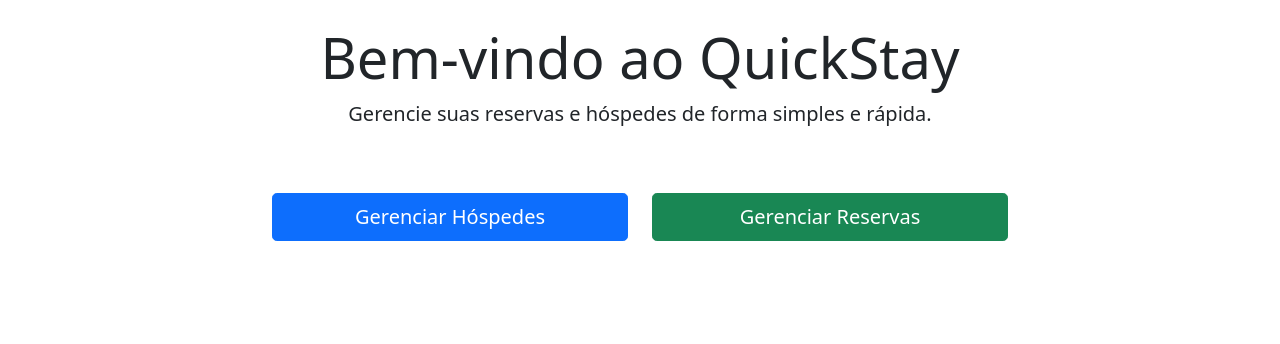
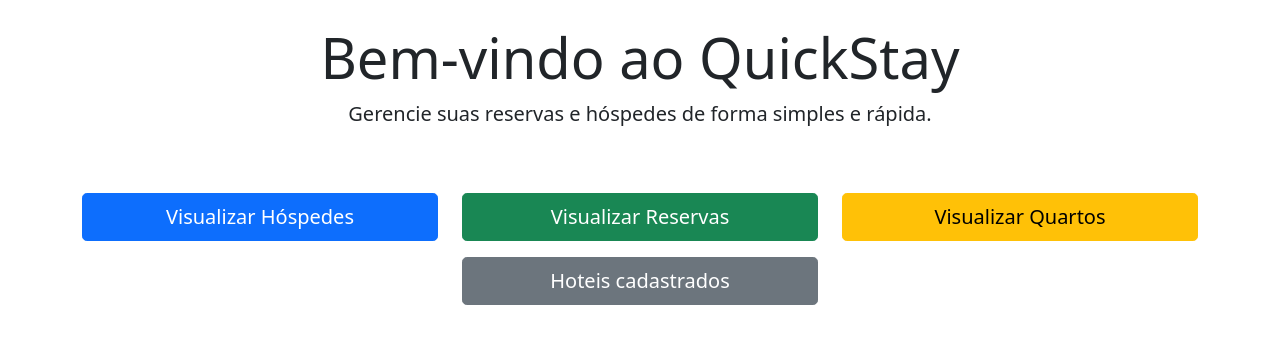
Before and after one commit to Lauralbertino/QuickStay, a Django app: page / in a window 1280 px wide. Shown: the part 56-400 px from the top of the page. Run offline with Django 5.2, Linux system fonts and the light colour scheme.

Commit message:
criar instituicoes

```diff
--- a/quickstay/hotel/templates/home.html
+++ b/quickstay/hotel/templates/home.html
@@ -11,10 +11,16 @@
 
     <div class="row justify-content-center mt-5">
         <div class="col-md-4 mb-3">
-            <a href="{% url 'listar_hospedes' %}" class="btn btn-primary btn-lg w-100">Gerenciar Hóspedes</a>
+            <a href="{% url 'listar_hospedes' %}" class="btn btn-primary btn-lg w-100">Visualizar Hóspedes</a>
         </div>
         <div class="col-md-4 mb-3">
-            <a href="{% url 'listar_reservas' %}" class="btn btn-success btn-lg w-100">Gerenciar Reservas</a>
+            <a href="{% url 'listar_reservas' %}" class="btn btn-success btn-lg w-100">Visualizar Reservas</a>
+        </div>
+        <div class="col-md-4 mb-3">
+            <a href="{% url 'listar_quartos' %}" class="btn btn-warning btn-lg w-100">Visualizar Quartos</a>
+        </div>
+        <div class="col-md-4 mb-3">
+            <a href="{% url 'listar_instituicoes' %}" class="btn btn-secondary btn-lg w-100">Hoteis cadastrados</a>
         </div>
     </div>
 </div>
--- a/quickstay/hotel/templates/listar_reservas.html
+++ b/quickstay/hotel/templates/listar_reservas.html
@@ -31,4 +31,8 @@
         {% endfor %}
     </tbody>
 </table>
+<!-- Botão para voltar para a home -->
+<div class="text-center mt-4">
+    <a href="{% url 'home' %}" class="btn btn-primary">Voltar para tela inicial</a>
+</div>
 {% endblock %}
--- a/quickstay/hotel/urls.py
+++ b/quickstay/hotel/urls.py
@@ -9,4 +9,6 @@ urlpatterns = [
     path('hospedes/deletar/<int:id>/', views.deletar_hospede, name='deletar_hospede'),
     path("reservas/", views.listar_reservas, name="listar_reservas"),
     path("reservas/novo/", views.criar_reserva, name="criar_reserva"),
+    path("quartos/", views.listar_quartos, name="listar_quartos"),
+    path('instituicoes/', views.listar_instituicoes, name='listar_instituicoes'),
 ]
--- a/quickstay/hotel/views.py
+++ b/quickstay/hotel/views.py
@@ -1,5 +1,5 @@
 from django.shortcuts import render, redirect
-from .models import Hospede, Quarto, Reserva
+from .models import Hospede, Quarto, Reserva,Instituicao
 from .forms import HospedeForm, ReservaForm
 
 def home(request):
@@ -53,3 +53,11 @@ def deletar_hospede(request, id):
         return redirect('listar_hospedes')  # Redireciona para a lista de hóspedes
 
     return render(request, 'confirmar_delecao.html', {'hospede': hospede})
+
+def listar_quartos(request):
+    quartos = Quarto.objects.all()
+    return render(request, "listar_quartos.html", {"quartos":quartos })
+
+def listar_instituicoes(request):
+    instituicoes = Instituicao.objects.all()
+    return render(request, "listar_instituicoes.html", {"instituicoes": instituicoes})
```
Also changed, not shown: quickstay/hotel/admin.py (+8 -1 lines), quickstay/hotel/models.py (+8 -0 lines), quickstay/hotel/templates/listar_hospedes.html (+7 -5 lines), quickstay/hotel/templates/listar_quartos.html (added, +37 -0 lines), quickstay/hotel/migrations/0003_instituicao.py (added), 1 other file.
